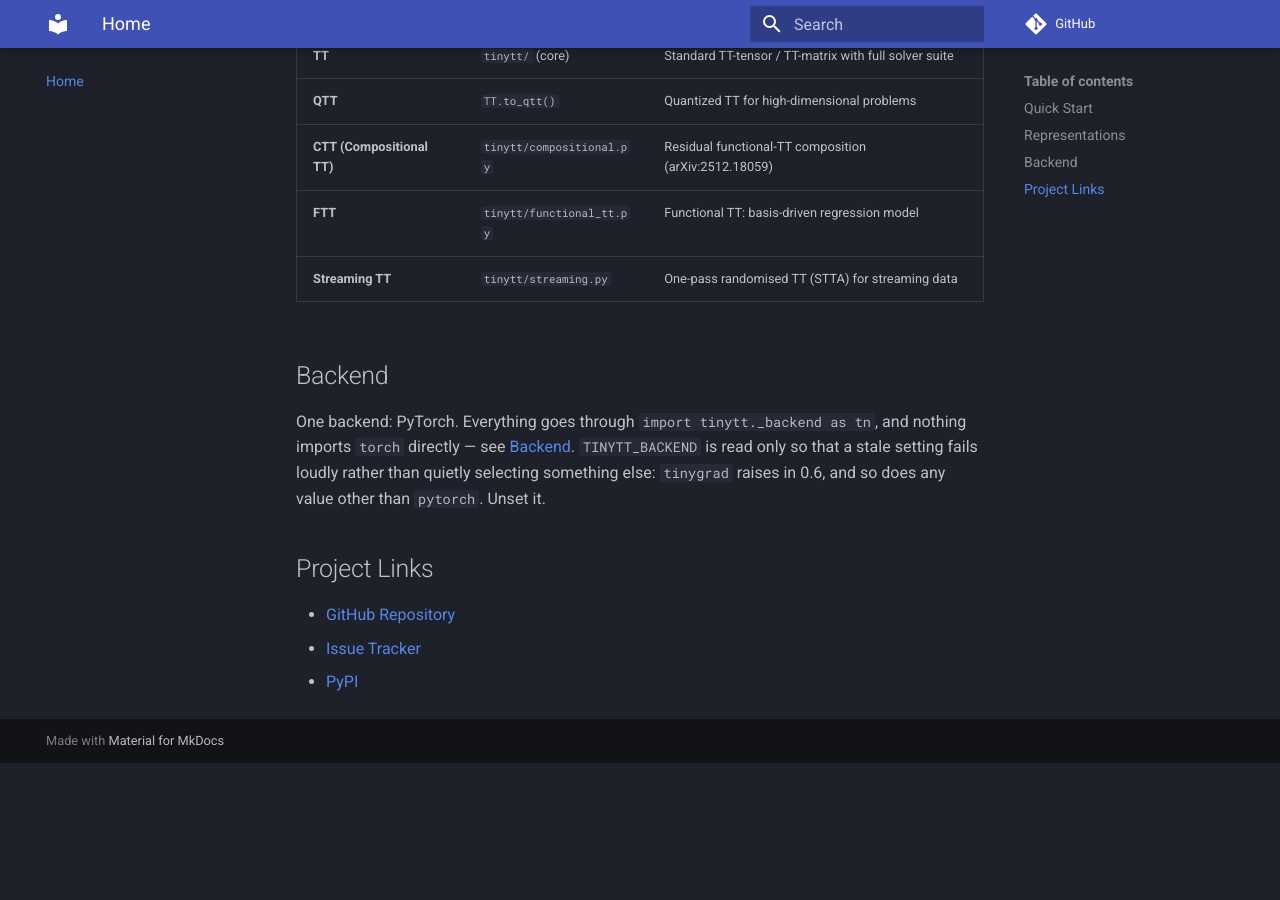
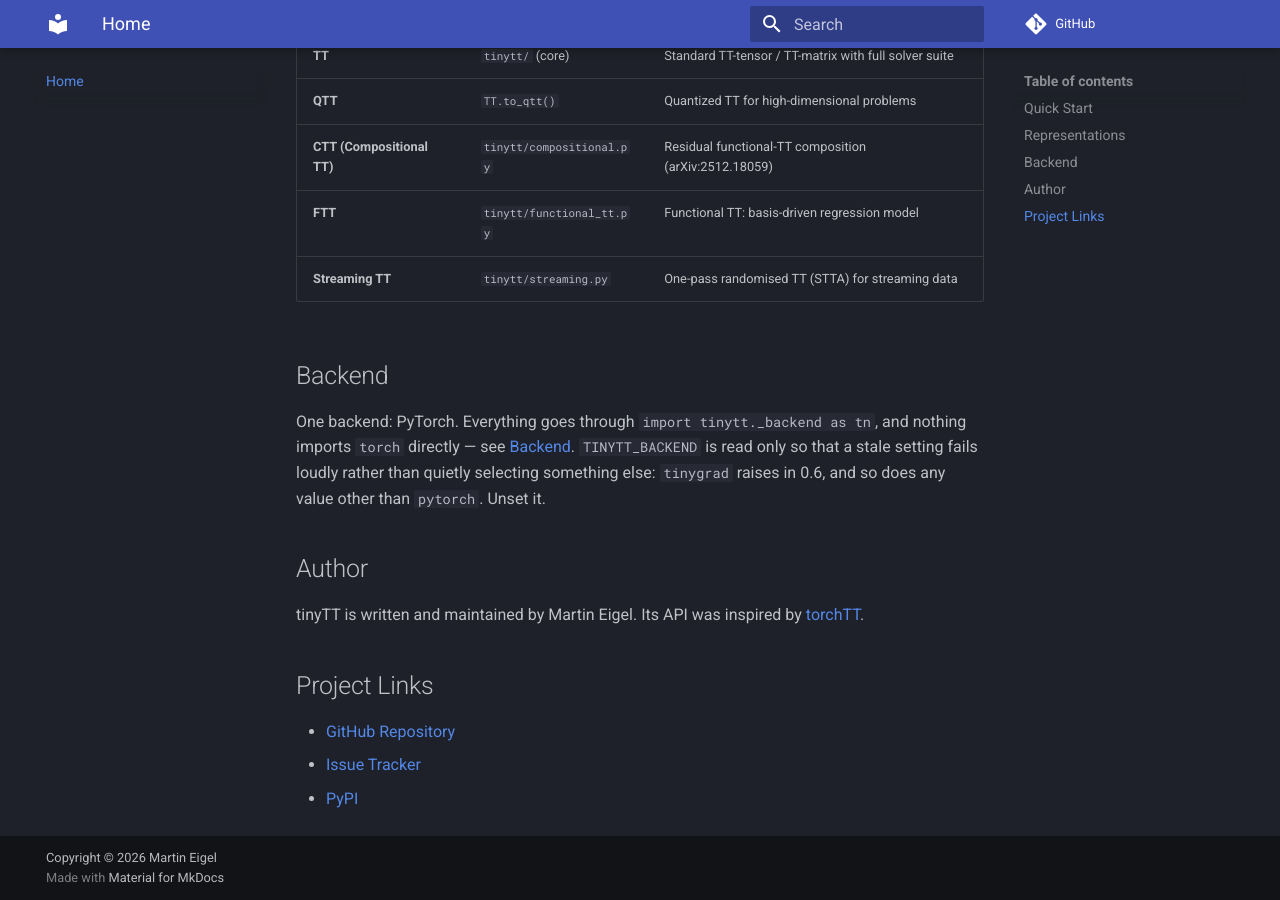
Before and after one commit to meigel/tinyTT, an MkDocs documentation site: the page built from docs/index.md, in a window 1280 px wide and 900 px high, scrolled down 962 px. Built offline with MkDocs 1.6.1 and Material for MkDocs 9.7.7, drawn with Linux system fonts in a browser that asks for light colours; comment, search, counter and statistics services are not loaded; before the commit the page ends 1725 px from its top, so only the background shows below that.

Commit message:
Authorship: Martin Eigel is the author and maintainer; torchTT credited as inspiration
* pyproject: authors and maintainers are Martin Eigel.  The field still
  carried the metadata copied into the first commit.  Adds project URLs
  (repository, documentation, changelog).
* LICENSE: copyright holder Martin Eigel, 2026.
* README and docs/index.md: an "Author" note, and one line saying the API was
  inspired by torchTT.  mkdocs.yml gains site_author and a copyright footer.
* CHANGELOG: the 0.3 and 0.4 entries described the first release as a port of
  torchTT.  They now mention torchTT as the inspiration and the parity tests as
  a development-time reference, and no more than that.

Co-Authored-By: Claude Opus 5.5 <noreply@anthropic.com>
Claude-Session: https://claude.ai/code/session_01VYDVQJ2Padz8Ff6NwKgc2E

```diff
--- a/docs/index.md
+++ b/docs/index.md
@@ -64,6 +64,11 @@ and nothing imports `torch` directly — see [Backend](tutorials/backend.md).
 than quietly selecting something else: `tinygrad` raises in 0.6, and so does
 any value other than `pytorch`.  Unset it.
 
+## Author
+
+tinyTT is written and maintained by Martin Eigel.  Its API was inspired by
+[torchTT](https://github.com/ion-g-ion/torchTT).
+
 ## Project Links
 
 - [GitHub Repository](https://github.com/meigel/tinyTT)
--- a/mkdocs.yml
+++ b/mkdocs.yml
@@ -1,5 +1,7 @@
 site_name: tinyTT
 site_description: Tensor-Train (TT) tensors, operators, and solvers on PyTorch
+site_author: Martin Eigel
+copyright: Copyright &copy; 2026 Martin Eigel
 site_url: https://meigel.github.io/tinyTT/
 repo_url: https://github.com/meigel/tinyTT
 edit_uri: edit/main/docs/
```
Also changed, not shown: CHANGELOG.md (+14 -15 lines), README.md (+5 -0 lines), pyproject.toml (+9 -1 lines), 1 other file.
